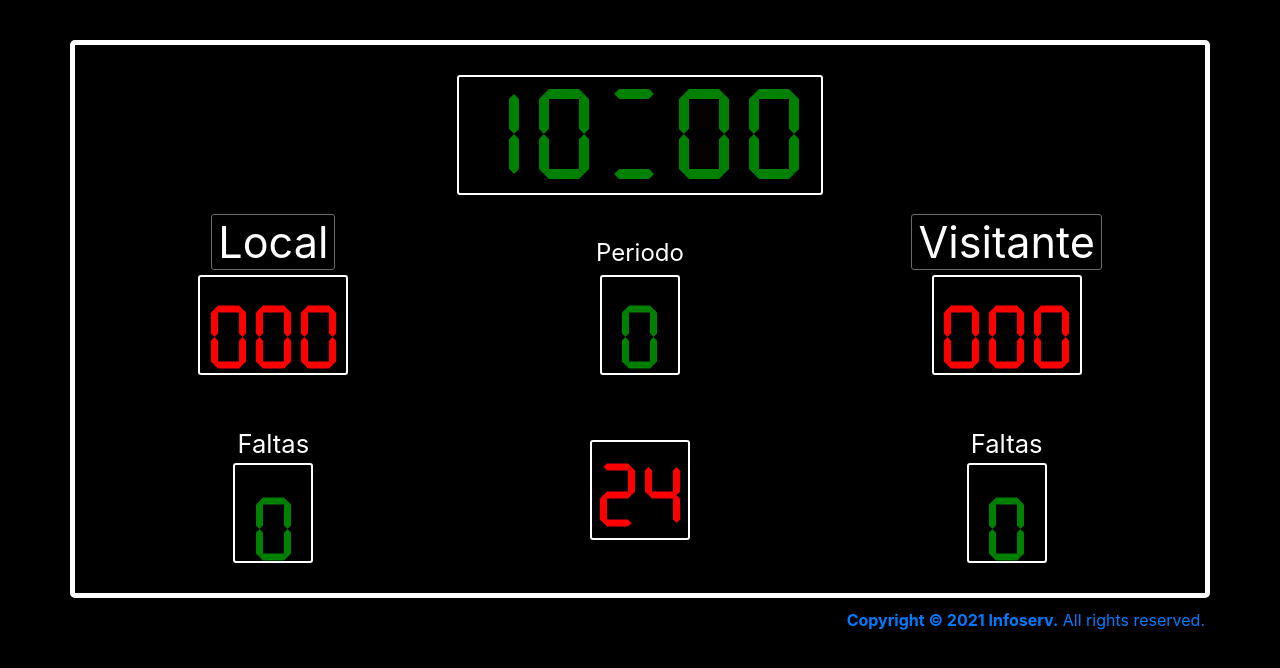
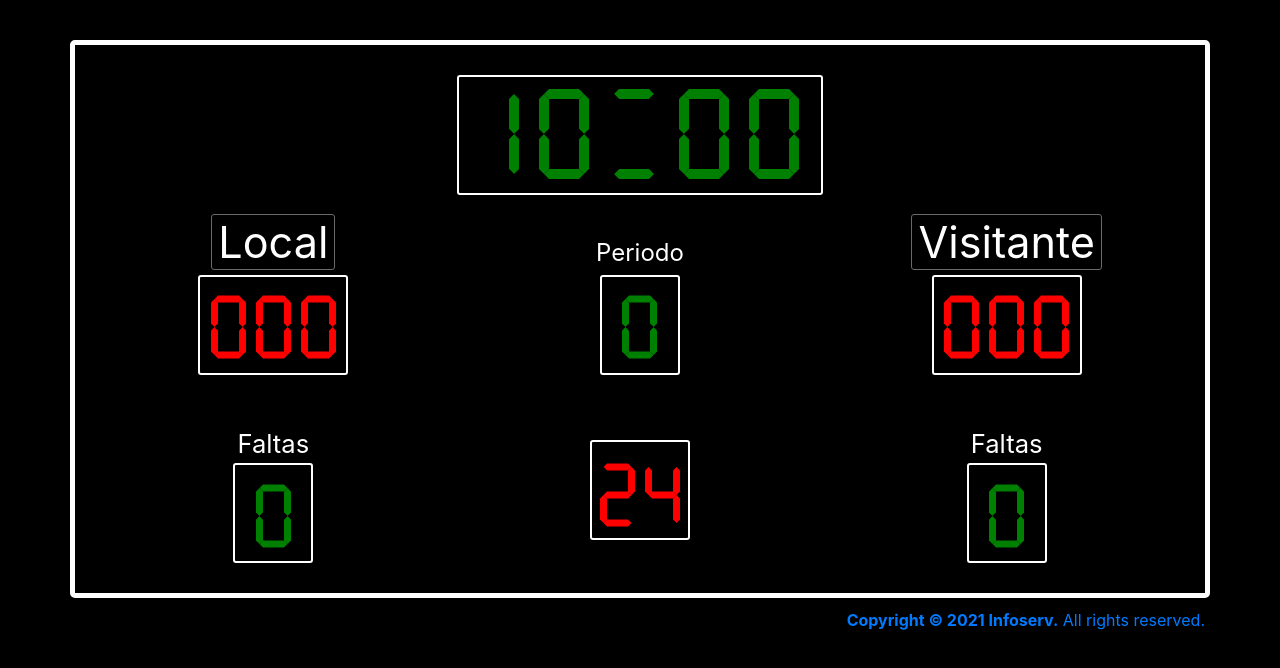
Before and after one commit to enzoM97/marcador, a Next.js app: page / in a window 1280 px wide. Shown: the top 668 px of the page. Built offline with nearby package versions, Linux system fonts and the light colour scheme.

Commit message:
align leds

```diff
--- a/components/Fouls.jsx
+++ b/components/Fouls.jsx
@@ -4,7 +4,8 @@ import SevenSegmentDisplay from './SevenSegmentDisplay'
 const Fouls = () => {
   const ledSize = {
     width: '45px',
-    height: '70px'
+    height: '70px',
+    marginTop: '-25px'
   }
   return (
     <div className="fouls-input">
--- a/components/Quarter.jsx
+++ b/components/Quarter.jsx
@@ -4,7 +4,8 @@ import SevenSegmentDisplay from './SevenSegmentDisplay'
 const Quarter = () => {
   const ledSize = {
     width: '45px',
-    height: '70px'
+    height: '70px',
+    marginTop: '-20px'
   }
   return (
     <div className="quarter-input">
--- a/components/Score.jsx
+++ b/components/Score.jsx
@@ -4,7 +4,8 @@ import SevenSegmentDisplay from './SevenSegmentDisplay'
 const Score = () => {
   const ledSize = {
     width: '45px',
-    height: '70px'
+    height: '70px',
+    marginTop: '-20px'
   }
   return (
     <div className="score">
--- a/components/SevenSegmentDisplay.jsx
+++ b/components/SevenSegmentDisplay.jsx
@@ -16,7 +16,7 @@ const SevenSegmentDisplay = ({ character, style, ledColorOff, ledColorOn, ledBor
     return int & (1 << i)
   }
   return (
-    <svg style={style} xmlns='http://www.w3.org/2000/svg' viewBox='-1 -1 12 20'>
+    <svg className="score-display" style={style} xmlns='http://www.w3.org/2000/svg' viewBox='-1 -1 12 20'>
       <g
         id='abcdefg'
         style={{
--- a/styles/globals.css
+++ b/styles/globals.css
@@ -86,6 +86,10 @@ a {
   padding-top: 3px;
   padding-left: 10px;
   padding-right: 10px;
+}
+
+.score-display {
+  margin-top: -20xp;
 }
 
 /*
@@ -186,6 +190,10 @@ a {
     padding-top: 0px;
   }
 
+  svg .score-display {
+    margin-top: -20xp;
+  }
+
   /*
    * third row: fouls and shotclock
    */
```
